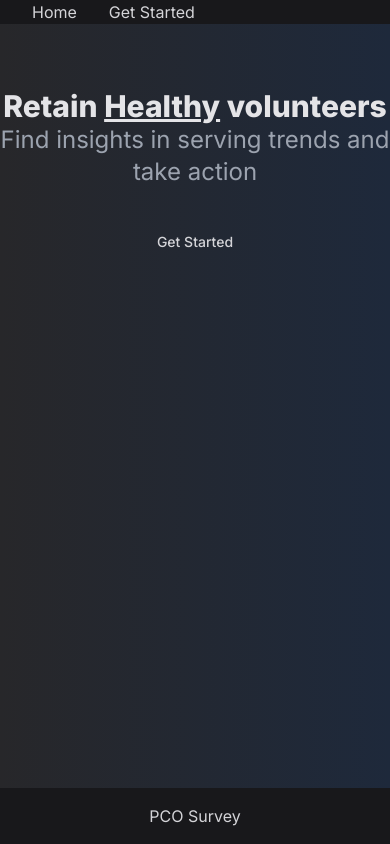
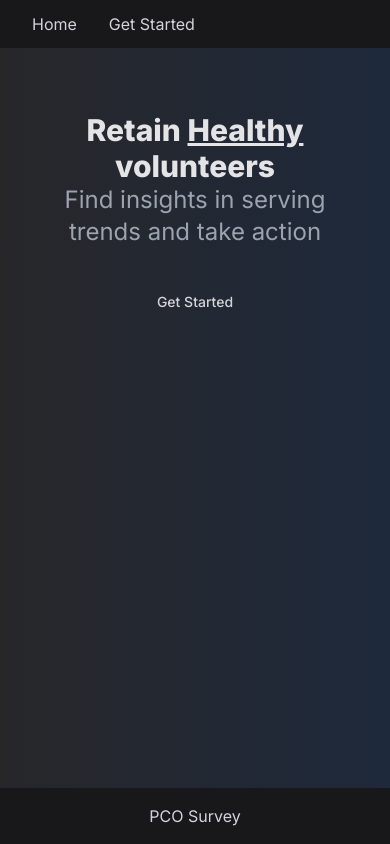
Before and after one commit to BStoller/PCOSurvey, a Next.js app: page / in a window 390 px wide. Built offline with nearby package versions, Linux system fonts and the light colour scheme; no server answers.

Commit message:
work on layout of page

```diff
--- a/app/page.tsx
+++ b/app/page.tsx
@@ -6,7 +6,7 @@ export const runtime = "edge";
 export default function Home() {
   return (
     <div className="w-full h-full from-zinc-800 to-slate-800 bg-gradient-to-r">
-      <div className="text-center mx-auto pt-16">
+      <div className="container text-center mx-auto pt-16">
         <h1 className="text-3xl md:text-5xl  text-zinc-200 font-extrabold">
           Retain <span className="underline">Healthy</span> volunteers
         </h1>
--- a/components/custom/layout/navbar.tsx
+++ b/components/custom/layout/navbar.tsx
@@ -32,8 +32,8 @@ export function Navbar() {
 
   return (
     <div className="bg-zinc-900">
-      <div className="container flex justify-between w-full items-center">
-        <div className="lg:flex space-x-8">
+      <div className="container flex justify-between w-full h-12 items-center">
+        <div className="lg:flex space-x-8 items-center">
           <Link href="/">Home</Link>
           <Link href="/dashboard">Get Started</Link>
         </div>
```
